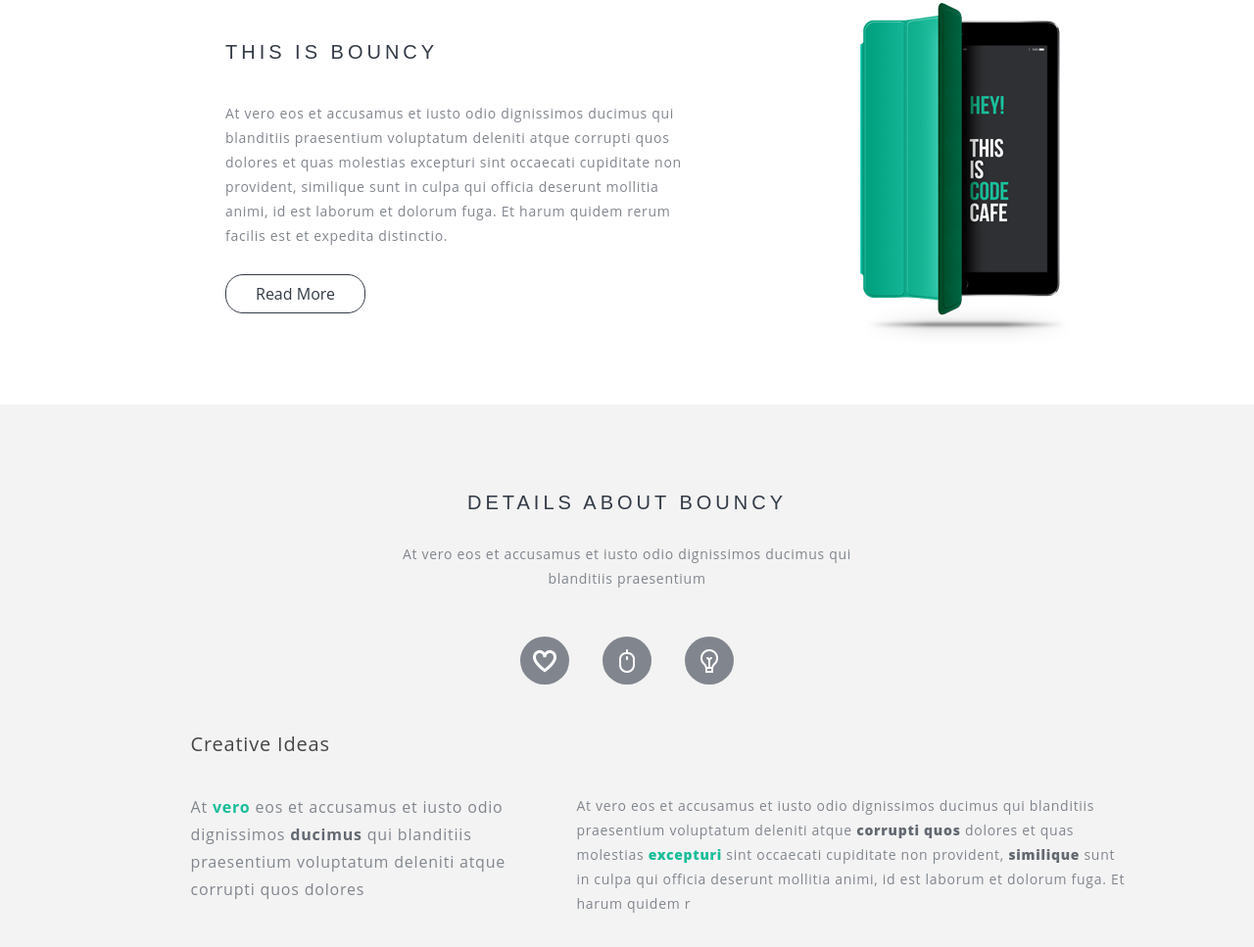
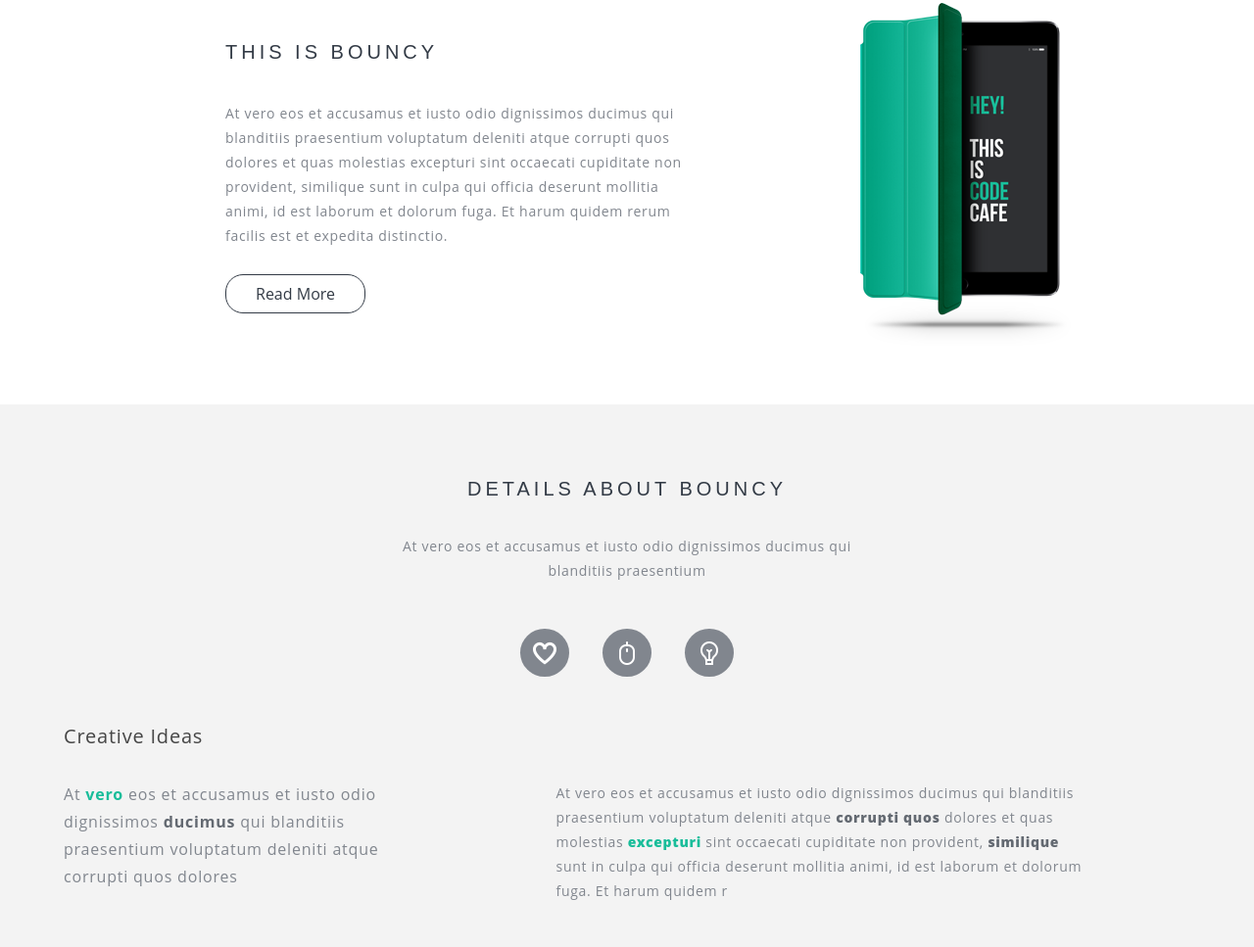
Before and after one commit to AndreyKutsak/web1, a plain HTML site: page index.html in a window 1280 px wide. Shown: the part 838-1805 px from the top of the page at 98% size. Drawn offline with nearby package versions, Linux system fonts and the light colour scheme; a web font is replaced by a local one.

Commit message:
edited Details section

```diff
--- a/css/style.less
+++ b/css/style.less
@@ -147,8 +147,8 @@ body {
     }
   }
   .aboutUs {
+    background: @white;
     padding: 80px 0 60px;
-    background: @white;
     .container {
      display: flex;
      justify-content: flex-end;
@@ -192,52 +192,39 @@ body {
   }
   .details {
     background: @gray;
-    .content {
-      .container;
+    padding: 80px 0 100px;
+    .container {
       display: flex;
       flex-direction: column;
       align-items: center;
-      .block1 {
+      .detailsContent {
         width: 40%;
-        padding: 60px 0;
         text-align: center;
-        h2 {
-          .main-head;
-          line-height: 80px;
+        padding-bottom: 60px;
+        .main-desc-14px {
+          padding: 40px 0 60px
         }
-        p {
-          .main-desc-14px;
-          padding-bottom: 60px
-        }
-        .icons span {
-          .icon;
+        .iconsBlock .icon {
           margin: 0 15px;
           a {
             vertical-align: middle;
           }
         }
       }
-      .block2 {
-        display: flex;
-        justify-content: flex-start;
-        padding:0 60px 100px;
-        div {
-          &:nth-child(1){
-            flex-basis: 45%;
-            .wrap {
-              width: 70%;
-              display: block;
-              margin: 0 auto;
+      .creativeIdeas {
         h3 {
           font-family: @openSans;
           font-size: 20px;
           font-weight: 400;
           letter-spacing: 0.04em;
           color: @gray250;
-                margin-bottom: 40px
+          margin-bottom: 35px
         }
-              p {
-                .main-desc-16px;
+        .creativeIdeasContent {
+          display: flex;
+          justify-content: space-between;
+          .main-desc-16px {
+            flex-basis: 30%;
             span {
               &:nth-child(1) {
                 color: @green200;
@@ -249,18 +236,16 @@ body {
               }
             }
           }
-            }
-          }
-          &:nth-child(2){
-            flex-basis: 55%;
-            p {
-              .main-desc-14px;
-              padding-top: 60px;
+          .main-desc-14px {
+            flex-basis: 65%;
+            padding: 0 100px;
             span {
-                &:nth-child(1), &:nth-child(3) {
+              &:nth-child(1),
+              &:nth-child(3) {
                 color: @gray350;
                 font-weight: 800;
               }
+
               &:nth-child(2) {
                 color: @green200;
                 font-weight: 800;
@@ -272,4 +257,3 @@ body {
     }
   }
 }
-}
--- a/index.html
+++ b/index.html
@@ -69,38 +69,34 @@
         </div>
       </section>
       <section class="details">
-        <div class="content">
-          <div class="block1">
-            <h2>DetailS ABOUT BOUNCY</h2>
-            <p>
+        <div class="container">
+          <div class="detailsContent">
+            <h2 class="main-head">DetailS ABOUT BOUNCY</h2>
+            <p class="main-desc-14px">
               At vero eos et accusamus et iusto odio dignissimos ducimus qui
               blanditiis praesentium
             </p>
-            <div class="icons">
-              <span
+            <div class="iconsBlock">
+              <span class="icon"
                 ><a href="#"><img src="img/icons/heart.png" alt="" /></a
               ></span>
-              <span
+              <span class="icon"
                 ><a href="#"><img src="img/icons/mouse.png" alt="" /></a
               ></span>
-              <span
+              <span class="icon"
                 ><a href="#"><img src="img/icons/idea.png" alt="" /></a
               ></span>
             </div>
           </div>
-          <div class="block2">
-            <div>
-              <div class="wrap">
-                <h3>Creative Ideas</h3>
-                <p>
-                  At <span>vero</span> eos et accusamus et iusto odio
-                  dignissimos <span>ducimus</span> qui blanditiis praesentium
-                  voluptatum deleniti atque corrupti quos dolores
-                </p>
-              </div>
-            </div>
-            <div>
-              <p>
+          <div class="creativeIdeas">
+            <h3>Creative Ideas</h3>
+            <div class="creativeIdeasContent">
+              <p class="main-desc-16px">
+                At <span>vero</span> eos et accusamus et iusto odio dignissimos
+                <span>ducimus</span> qui blanditiis praesentium voluptatum
+                deleniti atque corrupti quos dolores
+              </p>
+              <p class="main-desc-14px">
                 At vero eos et accusamus et iusto odio dignissimos ducimus qui
                 blanditiis praesentium voluptatum deleniti atque
                 <span>corrupti quos</span> dolores et quas molestias
```
Also changed, not shown: css/style.css. Lines whose indentation alone changed are shown as unchanged.
